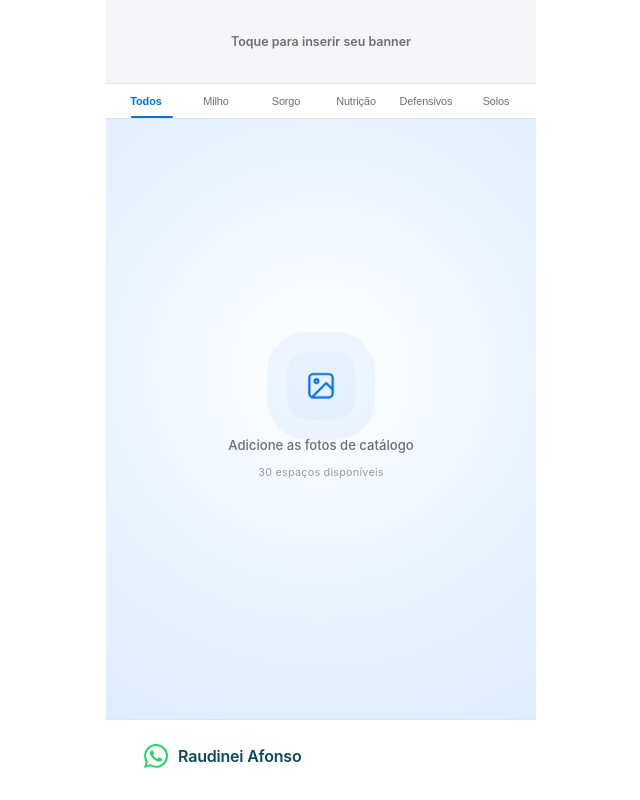
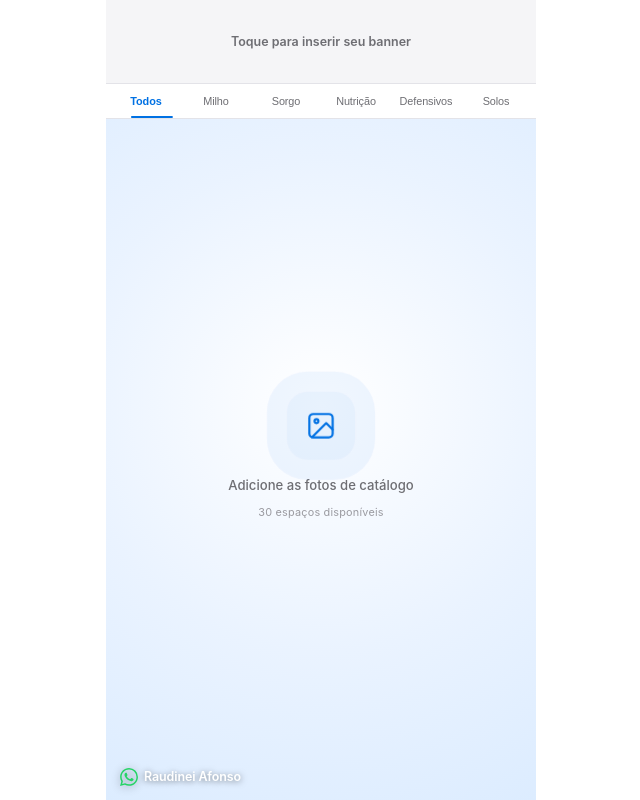
Before and after one commit to AfonsoRaudinei/Nortox, a plain HTML site: page index.html in a window 1280 px wide. Shown: the whole page, without its empty margins (319-959 px from the left). Drawn offline with Linux system fonts and the light colour scheme.

Commit message:
Atualizar o index.html

```diff
--- a/index.html
+++ b/index.html
@@ -180,7 +180,7 @@
 
   /* ══ DOTS ══ */
   .dots {
-    position: absolute; bottom: 16px; left: 50%;
+    position: absolute; bottom: 46px; left: 50%;
     transform: translateX(-50%); z-index: 5;
     display: flex; gap: 5px; pointer-events: none;
     padding: 6px 10px; border-radius: 20px;
@@ -195,43 +195,38 @@
   }
   .dot.active { width: 22px; background: #fff }
 
-  /* ══ BOTTOM ══ */
-  .bottom-panel {
-    flex-shrink: 0; background: var(--white);
-    border-top: 1px solid var(--gray-line);
-    padding: 14px 20px 22px;
-    display: flex; align-items: center; justify-content: flex-start;
+  /* ══ WHATSAPP FLUTUANTE (sobre a foto) ══ */
+  .wa-float {
+    position: absolute; left: 14px; bottom: 14px; z-index: 6;
+    display: inline-flex; align-items: center; gap: 6px;
+    padding: 0; border-radius: 0;
+    background: none; box-shadow: none;
+    text-decoration: none;
+    color: white;
+    font-size: 0.78rem; font-weight: 600; letter-spacing: -0.1px;
+    text-shadow: 0 1px 6px rgba(0,0,0,0.5);
+    transition: transform 0.16s;
     animation: liftIn .55s .22s cubic-bezier(.22,.61,.36,1) both;
   }
+  .wa-float:active { transform: scale(.94) }
   @keyframes liftIn {
     from { opacity: 0; transform: translateY(14px) }
     to   { opacity: 1; transform: translateY(0) }
   }
+  .wa-float svg { width: 18px; height: 18px; fill: #25D366; flex-shrink: 0;
+    filter: drop-shadow(0 1px 4px rgba(0,0,0,0.4)); }
 
-  .contact-btn {
-    display: inline-flex; align-items: center; gap: 10px;
-    padding: 10px 18px; border-radius: 14px;
-    background: none; border: none; cursor: pointer;
-    color: var(--petroleum);
-    font-size: 1rem; font-weight: 600; letter-spacing: -.2px;
-    text-decoration: none;
-    transition: transform .18s, background .2s;
-  }
-  .contact-btn:active { transform: scale(.96); background: rgba(10,74,90,.06) }
-  .contact-btn svg { width: 24px; height: 24px; fill: #25D366; flex-shrink: 0 }
-
-  /* the icon breathes gently — invites the tap without shouting */
   .wa-icon { position: relative; display: flex; align-items: center }
   .wa-icon::after {
-    content: ''; position: absolute; inset: 2px;
+    content: ''; position: absolute; inset: 0;
     border-radius: 50%;
-    box-shadow: 0 0 0 0 rgba(10,74,90,.3);
+    box-shadow: 0 0 0 0 rgba(37,211,102,.4);
     animation: waRing 3s ease-out infinite;
   }
   @keyframes waRing {
-    0%   { box-shadow: 0 0 0 0 rgba(10,74,90,.28) }
-    70%  { box-shadow: 0 0 0 14px rgba(10,74,90,0) }
-    100% { box-shadow: 0 0 0 0 rgba(10,74,90,0) }
+    0%   { box-shadow: 0 0 0 0 rgba(37,211,102,.35) }
+    70%  { box-shadow: 0 0 0 10px rgba(37,211,102,0) }
+    100% { box-shadow: 0 0 0 0 rgba(37,211,102,0) }
   }
 
   @media (prefers-reduced-motion: reduce) {
@@ -264,11 +259,8 @@
   <div class="carousel-area" id="carouselArea">
     <div class="slides" id="slides"></div>
     <div class="dots" id="dots"></div>
-  </div>
 
-  <!-- BOTTOM -->
-  <div class="bottom-panel">
-    <a href="https://wa.me/5563984376572" class="contact-btn" target="_blank" rel="noopener">
+    <a href="https://wa.me/5563984376572" class="wa-float" target="_blank" rel="noopener">
       <span class="wa-icon">
         <svg viewBox="0 0 24 24">
           <path d="M17.472 14.382c-.297-.149-1.758-.867-2.03-.967-.273-.099-.471-.148-.67.15-.197.297-.767.966-.94 1.164-.173.199-.347.223-.644.075-.297-.15-1.255-.463-2.39-1.475-.883-.788-1.48-1.761-1.653-2.059-.173-.297-.018-.458.13-.606.134-.133.298-.347.446-.52.149-.174.198-.298.298-.497.099-.198.05-.371-.025-.52-.075-.149-.669-1.612-.916-2.207-.242-.579-.487-.5-.669-.51-.173-.008-.371-.01-.57-.01-.198 0-.52.074-.792.372-.272.297-1.04 1.016-1.04 2.479 0 1.462 1.065 2.875 1.213 3.074.149.198 2.096 3.2 5.077 4.487.709.306 1.262.489 1.694.625.712.227 1.36.195 1.871.118.571-.085 1.758-.719 2.006-1.413.248-.694.248-1.289.173-1.413-.074-.124-.272-.198-.57-.347m-5.421 7.403h-.004a9.87 9.87 0 01-5.031-1.378l-.361-.214-3.741.982.998-3.648-.235-.374a9.86 9.86 0 01-1.51-5.26c.001-5.45 4.436-9.884 9.888-9.884 2.64 0 5.122 1.03 6.988 2.898a9.825 9.825 0 012.893 6.994c-.003 5.45-4.437 9.884-9.885 9.884m8.413-18.297A11.815 11.815 0 0012.05 0C5.495 0 .16 5.335.157 11.892c0 2.096.547 4.142 1.588 5.945L.057 24l6.305-1.654a11.882 11.882 0 005.683 1.448h.005c6.554 0 11.89-5.335 11.893-11.893a11.821 11.821 0 00-3.48-8.413z"/>
```
